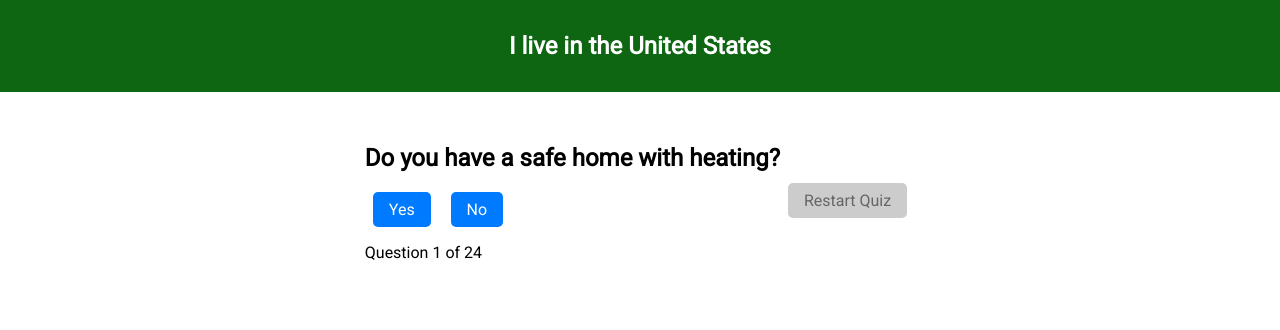
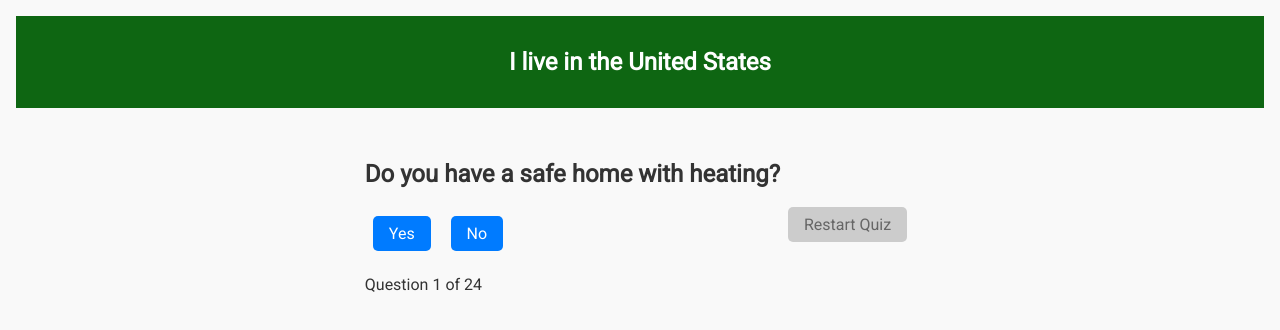
Before and after one commit to saleemmorris/status-sphere, a SvelteKit app: page / in a window 1280 px wide. Shown: the top 330 px of the page. Built offline with nearby package versions, Linux system fonts and the light colour scheme.

Commit message:
top margin added to buttons

```diff
--- a/src/routes/+page.svelte
+++ b/src/routes/+page.svelte
@@ -59,7 +59,7 @@
   }
 </script>
 
-<div>
+<main>
   <h1>
     {#if detectedCountryName}
       {`I live in the ${displayMessage}`}
@@ -105,7 +105,7 @@
       >
     </div>
   </div>
-</div>
+</main>
 
 <style lang="scss">
   $text-color: #333;
@@ -130,6 +130,13 @@
 
   * {
     font-family: "Roboto", sans-serif;
+  }
+
+  main {
+    padding: 1rem;
+    background-color: $bg-color;
+    color: $text-color;
+    min-height: 100vh;
   }
 
   h1 {
@@ -168,7 +175,7 @@
 
   .quiz-container button,
   .quiz-navigation button {
-    margin: 0 0.5rem;
+    margin: 0.5rem 0.5rem;
     padding: 0.5rem 1rem;
     font-size: 1rem;
     cursor: pointer;
```
